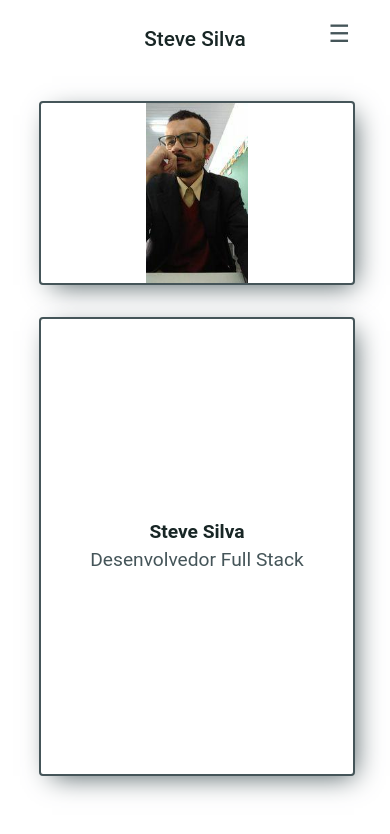
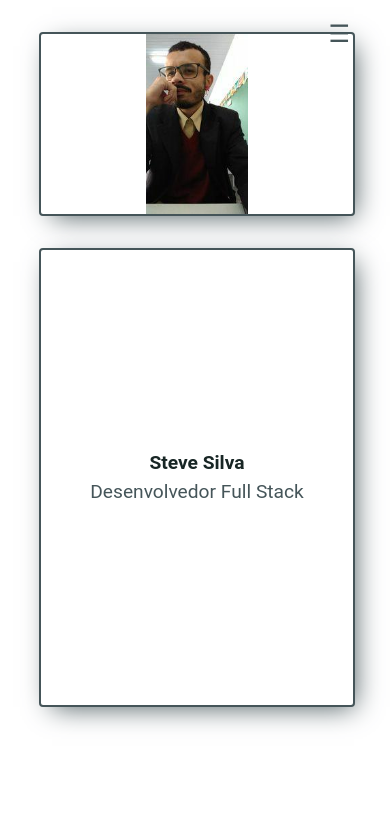
Before and after one commit to SteveSilvas/SteveSilvas, a React (Vite) app: page / in a window 390 px wide. Shown: the top 834 px of the page. Built offline with nearby package versions, Linux system fonts and the light colour scheme.

Commit message:
Removendo header

```diff
--- a/src/App.tsx
+++ b/src/App.tsx
@@ -1,11 +1,11 @@
 import { Outlet } from 'react-router-dom';
 import './App.css';
-import Header from './Components/Header';
+import Navbar from './Components/Navbar';
 
 function App() {
     return (
         <div className="App">
-            <Header />
+            <Navbar />
             <div className='PageGrid'>
                 <Outlet />
             </div>
--- a/src/Components/Header/index.tsx
+++ /dev/null
@@ -1,17 +0,0 @@
-import React from "react";
-import { Link } from "react-router-dom";
-import Navbar from "../Navbar";
-import "./styles.css";
-
-const Header: React.FC = () => {
-    return (
-        <section className='HeaderContainer'>
-            <Link to="/" className='Title'>
-                Steve Silva
-            </Link>
-            <Navbar />
-        </section>
-    )
-}
-
-export default Header;
--- a/src/Components/Header/styles.css
+++ /dev/null
@@ -1,33 +0,0 @@
-.HeaderContainer{
-    display: grid;
-    padding: 0.5rem 5rem;
-}
-
-.Title {
-    font-size: 1.3rem;
-    height: 1.3rem;
-    padding: 1rem 2rem;
-    color:var(--blue);
-    transition: 0.5s;
-}
-
-.Title:hover{
-    color:var(--gray);
-    transition: 0.5s;
-}
-
-@media (max-width: 966px) {
-    .HeaderContainer{
-        grid-template-columns: 1fr;
-    }
-
-}
-
-@media (max-width: 200px) {
-    .HeaderContainer {
-        padding: 0% ;
-        display: flex;
-        justify-items: center;
-        align-items: center;
-    }
-}
```
